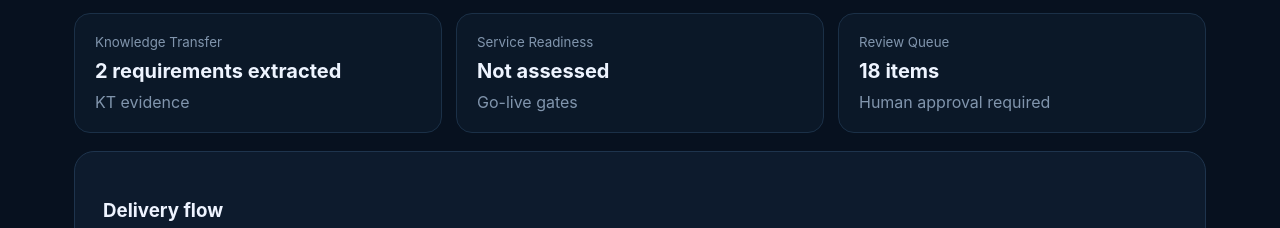
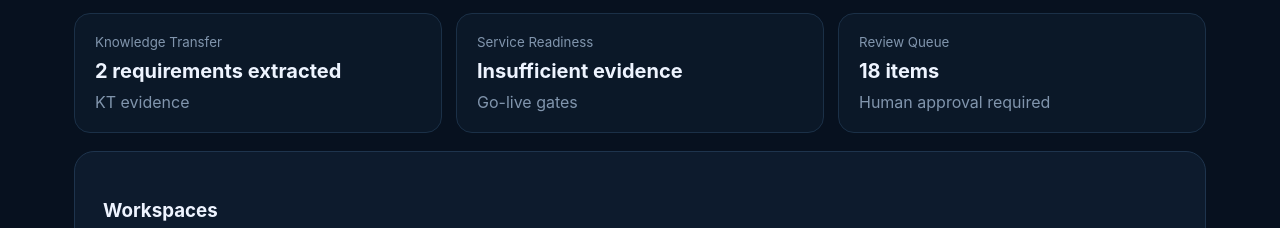
Before and after one commit to mohdassen/managedops, a Next.js app: page / in a window 1280 px wide. Shown: the part 572-800 px from the top of the page. Built offline with nearby package versions, Linux system fonts and the light colour scheme.

Commit message:
feat: connect CMA recruitment and transition workspaces

```diff
--- a/app/page.tsx
+++ b/app/page.tsx
@@ -5,7 +5,7 @@ const cards = [
   ['Staffing','2 key roles extracted','Resource plan'],
   ['Transition','2 requirements extracted','Mobilization & handover'],
   ['Knowledge Transfer','2 requirements extracted','KT evidence'],
-  ['Service Readiness','Not assessed','Go-live gates'],
+  ['Service Readiness','Insufficient evidence','Go-live gates'],
   ['Review Queue',`${cmaRequirements.length} items`,'Human approval required']
 ];
 const modules = ['Proposal Intelligence','Project Baseline','Scope & Deliverables','Resource Plan','Recruitment','Transition & KT','Operating Model','RAID','Service Readiness','Executive Dashboard'];
@@ -13,8 +13,9 @@ export default function Home(){return <main>
   <header><div><p className="eyebrow">CMA MANAGED SERVICES</p><h1>ManagedOps Control Center</h1><p>Managed Services Readiness Intelligence</p></div><span className="badge">MVP · CMA</span></header>
   <section className="hero"><div><p className="eyebrow">PRIMARY QUESTION</p><h2>Are we ready to take over this service safely?</h2><p>The CMA winning proposal is now seeded as the current source of truth. Every extracted requirement remains traceable and requires review before approval.</p></div><div className="actions"><a href="/review">Review AI Extraction →</a><a className="secondary" href="/ingest">Add Documents</a></div></section>
   <section className="grid">{cards.map(([a,b,c])=><article key={a}><small>{a}</small><strong>{b}</strong><span>{c}</span></article>)}</section>
+  <section className="panel"><h3>Workspaces</h3><div className="quick"><a href="/review">Proposal Intelligence</a><a href="/recruitment">Resource & Recruitment</a><a href="/transition">Transition & KT</a></div></section>
   <section className="panel"><h3>Delivery flow</h3><div className="flow">{modules.map((m,i)=><div key={m}><b>{i+1}</b><span>{m}</span></div>)}</div></section>
   <section className="panel"><h3>Current CMA source</h3><p><b>TP-CMA(1).pdf</b> · Winning Technical Proposal · Proposal commitments are not treated as contractual obligations until a contract is added and reviewed.</p></section>
   <section className="panel"><h3>AI review policy</h3><p>Upload / Connect → AI Extract → Review Changes → Approve → Dashboard. AI never silently converts proposal language into contractual facts. Missing data stays <b>To Be Confirmed</b>.</p></section>
-  <style jsx>{`.actions{display:flex;gap:10px;flex-wrap:wrap}.actions a{background:#eef4ff;color:#07111f;text-decoration:none;font-weight:700;padding:14px 18px;border-radius:12px}.actions .secondary{background:transparent;color:#eef4ff;border:1px solid #29415d}`}</style>
+  <style jsx>{`.actions,.quick{display:flex;gap:10px;flex-wrap:wrap}.actions a{background:#eef4ff;color:#07111f;text-decoration:none;font-weight:700;padding:14px 18px;border-radius:12px}.actions .secondary{background:transparent;color:#eef4ff;border:1px solid #29415d}.quick a{color:#eef4ff;text-decoration:none;background:#091522;border:1px solid #29415d;padding:12px 14px;border-radius:10px}`}</style>
 </main>}
```
